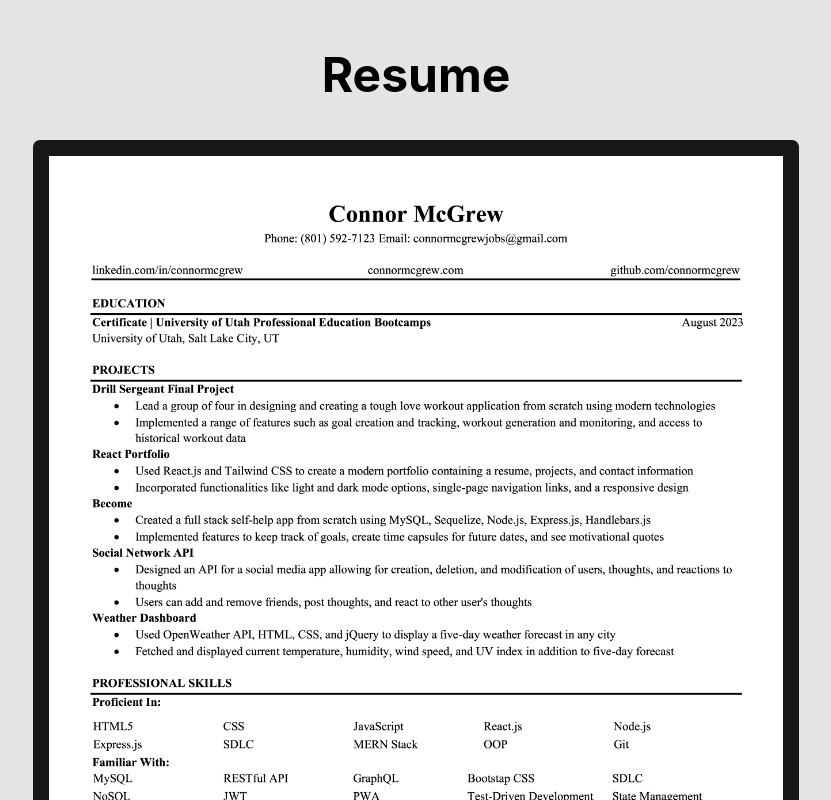
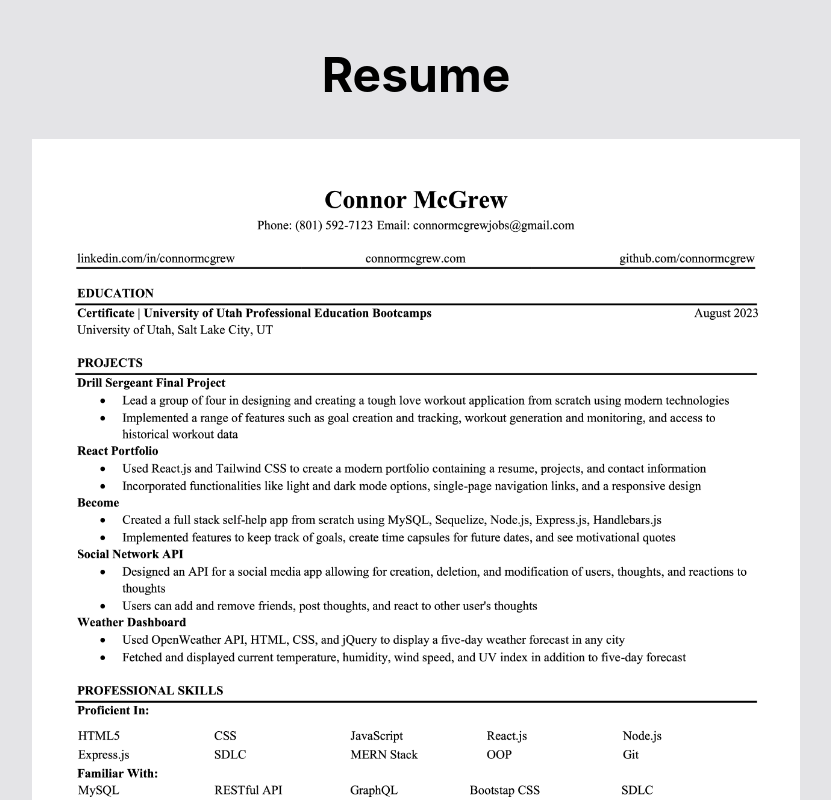
Before and after one commit to connormcgrew/React-Portfolio, a React (Create React App) app: page / in a window 1280 px wide. Shown: the part 1480-2280 px from the top of the page, without its empty margins (224-1055 px from the left). Built offline with nearby package versions, Linux system fonts and the light colour scheme.

Commit message:
removed border on resume

```diff
--- a/src/pages/resume.js
+++ b/src/pages/resume.js
@@ -11,7 +11,7 @@
       <div className="flex flex-wrap">
       </div>
       <div className="flex justify-center pb-10">
-        <div className={`max-w-3xl border p-4 rounded-lg ${darkMode ? 'light' : 'dark ' }`}>
+        <div className={`max-w-3xl`}>
           <div className="text-center">
             <img
               src="images/Resumepng.png"
```
Also changed, not shown: 3 other files (tests, documents, lock files or other folders).
